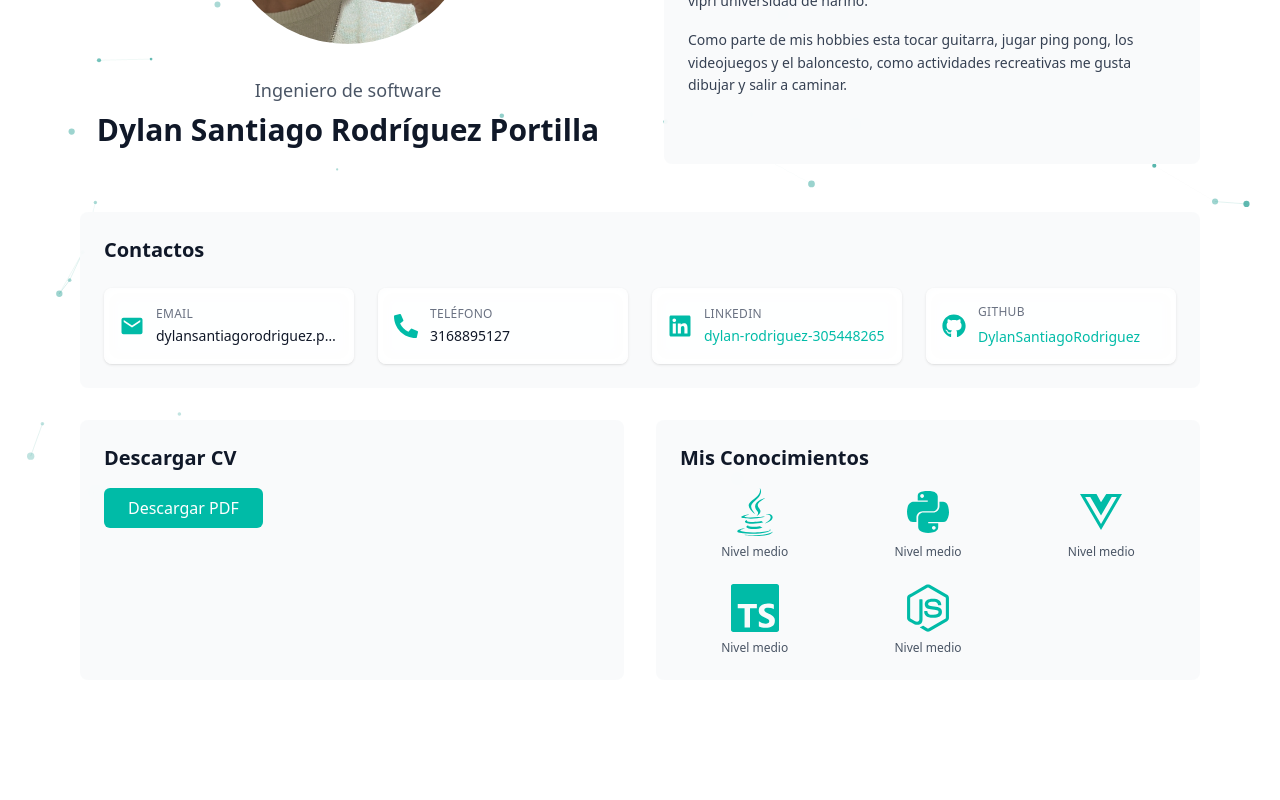
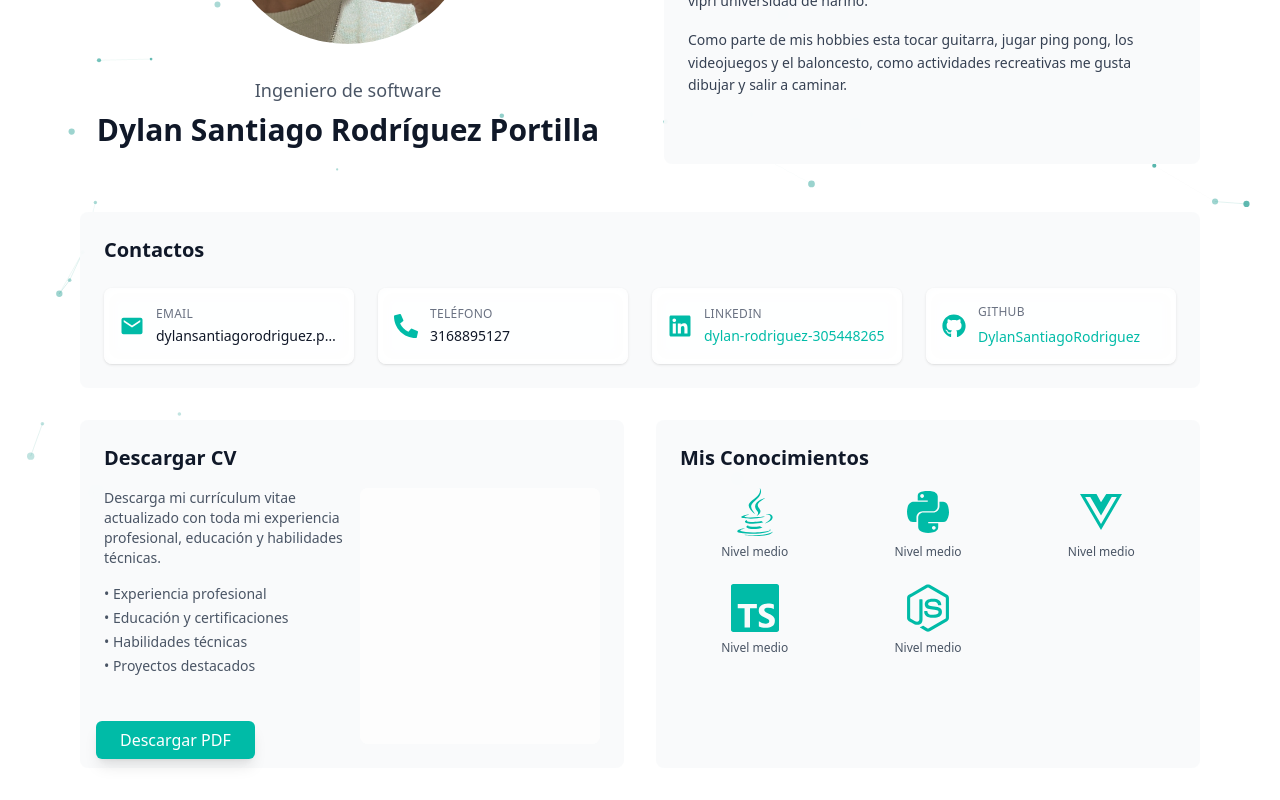
Before and after one commit to DylanSantiagoRodriguez/portafolio, a Next.js app: page /home in a window 1280 px wide. Shown: the part 305-1105 px from the top of the page. Before the commit the page ends 1017 px from the top, so only its background shows below. Built offline with nearby package versions, Linux system fonts and the light colour scheme.

Commit message:
Publicacion cv

```diff
--- a/src/components/home_page.tsx
+++ b/src/components/home_page.tsx
@@ -172,11 +172,46 @@ export default function HomePage() {
           {/* Segunda fila: CV y Conocimientos */}
           <section className="grid md:grid-cols-2 gap-8">
         {/* Sección CV */}
-            <article className="bg-gray-50/90 dark:bg-gray-800/90 backdrop-blur-sm rounded-lg p-6">
+            <article className="bg-gray-50/90 dark:bg-gray-800/90 backdrop-blur-sm rounded-lg p-6 relative">
               <h2 className="text-xl font-bold mb-4 text-gray-900 dark:text-gray-100">Descargar CV</h2>
-              <button className="bg-teal-500 hover:bg-teal-600 dark:bg-teal-600 dark:hover:bg-teal-700 text-white font-medium py-2 px-6 rounded-md transition-colors">
-              Descargar PDF
-            </button>
+              <div className="grid grid-cols-1 md:grid-cols-2 gap-4 h-64">
+                {/* Lado izquierdo - Información */}
+                <div className="flex flex-col justify-between">
+                  <div>
+                    <p className="text-gray-600 dark:text-gray-400 mb-4 text-sm">
+                      Descarga mi currículum vitae actualizado con toda mi experiencia profesional,
+                      educación y habilidades técnicas.
+                    </p>
+                    <ul className="text-sm text-gray-600 dark:text-gray-400 space-y-1">
+                      <li>• Experiencia profesional</li>
+                      <li>• Educación y certificaciones</li>
+                      <li>• Habilidades técnicas</li>
+                      <li>• Proyectos destacados</li>
+                    </ul>
+                  </div>
+                </div>
+
+                {/* Lado derecho - Preview del PDF */}
+                <div className="relative">
+                  <iframe
+                    src="/cv/CV DYLAN-RORIGUEZ.pdf"
+                    className="w-full h-full border-0 rounded-lg bg-white"
+                    title="Preview del CV"
+                  />
+                  <div className="absolute inset-0 bg-gray-100/20 dark:bg-gray-800/20 rounded-lg pointer-events-none"></div>
+                </div>
+              </div>
+
+              {/* Botón de descarga en esquina inferior izquierda */}
+              <div className="absolute bottom-4 left-4">
+                <a
+                  href="/cv/CV DYLAN-RORIGUEZ.pdf"
+                  download="CV_Dylan_Rodriguez.pdf"
+                  className="bg-teal-500 hover:bg-teal-600 dark:bg-teal-600 dark:hover:bg-teal-700 text-white font-medium py-2 px-6 rounded-md transition-colors shadow-lg hover:shadow-xl"
+                >
+                  Descargar PDF
+                </a>
+              </div>
             </article>
 
           {/* Sección de conocimientos */}
```
Also changed, not shown: 1 other file (tests, documents, lock files or other folders).
